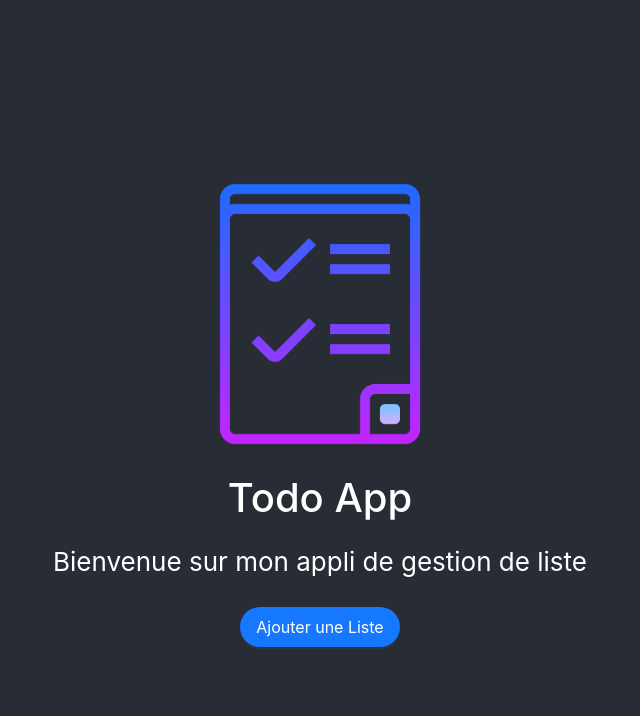
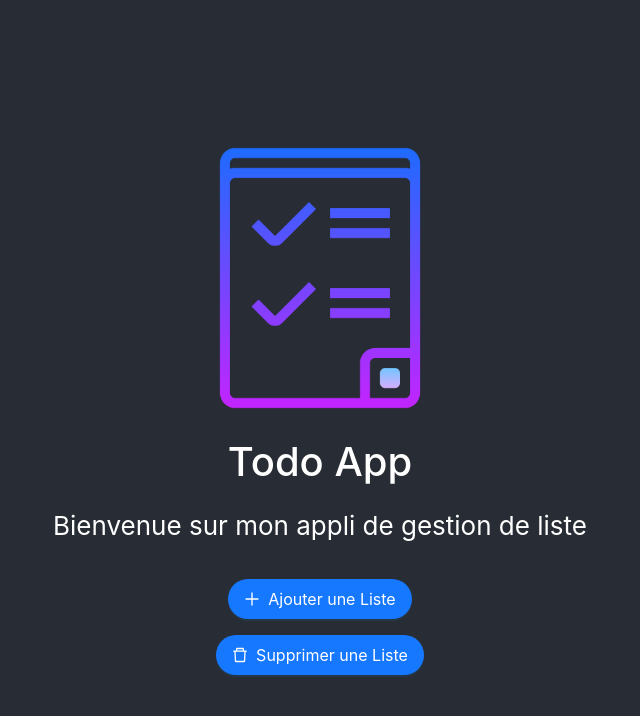
Before and after one commit to huipfe/todo-app, a React (Create React App) app: page / in a window 1280 px wide. Shown: the top 716 px of the page, without its empty margins (320-960 px from the left). Built offline with nearby package versions, Linux system fonts and the light colour scheme.

Commit message:
3e commit added props and delete button add

```diff
--- a/src/App.jsx
+++ b/src/App.jsx
@@ -3,6 +3,7 @@ import logo from './logo.png';
 
 import { Button, DatePicker, Space, Tooltip, version } from "antd";
 import 'antd/dist/reset.css';
+import { PlusOutlined, DeleteOutlined } from '@ant-design/icons';
 
 import MyButton from './Component/MyButton';
 
@@ -14,11 +15,26 @@ function App() {
           <h1>Todo App</h1>
           <p>Bienvenue sur mon appli de gestion de liste</p>
       <MyButton
+      type="primary"
+      shape="round"
+      size="large"
       tooltip="Ajouter une liste"
       onClick={() => console.log("Ajouter une liste")}
+        icon={<PlusOutlined /> }
       >
       Ajouter une Liste
       </MyButton>
+
+        <MyButton
+          type="primary"
+          shape="round"
+          size="large"
+          tooltip="Supprimer une liste"
+          onClick={() => console.log("Supprimer une liste")}
+          icon={<DeleteOutlined />}
+        >
+          Supprimer une Liste
+        </MyButton>
       </header>
     </div>
   );
--- a/src/Component/MyButton.jsx
+++ b/src/Component/MyButton.jsx
@@ -7,11 +7,12 @@ return (
     <>
     <Tooltip title={props.tooltip}>
         <Button
-            type="primary"
-            shape="round"
-            size="large"
-            // className='btn btn-primary text-light m-1'
+            className="m-2"
+            type={props.type}
+            shape={props.shape}
+            size={props.size}
             onClick={props.onClick}
+            icon={props.icon}
         >
         {props.children}
         </Button>
```
